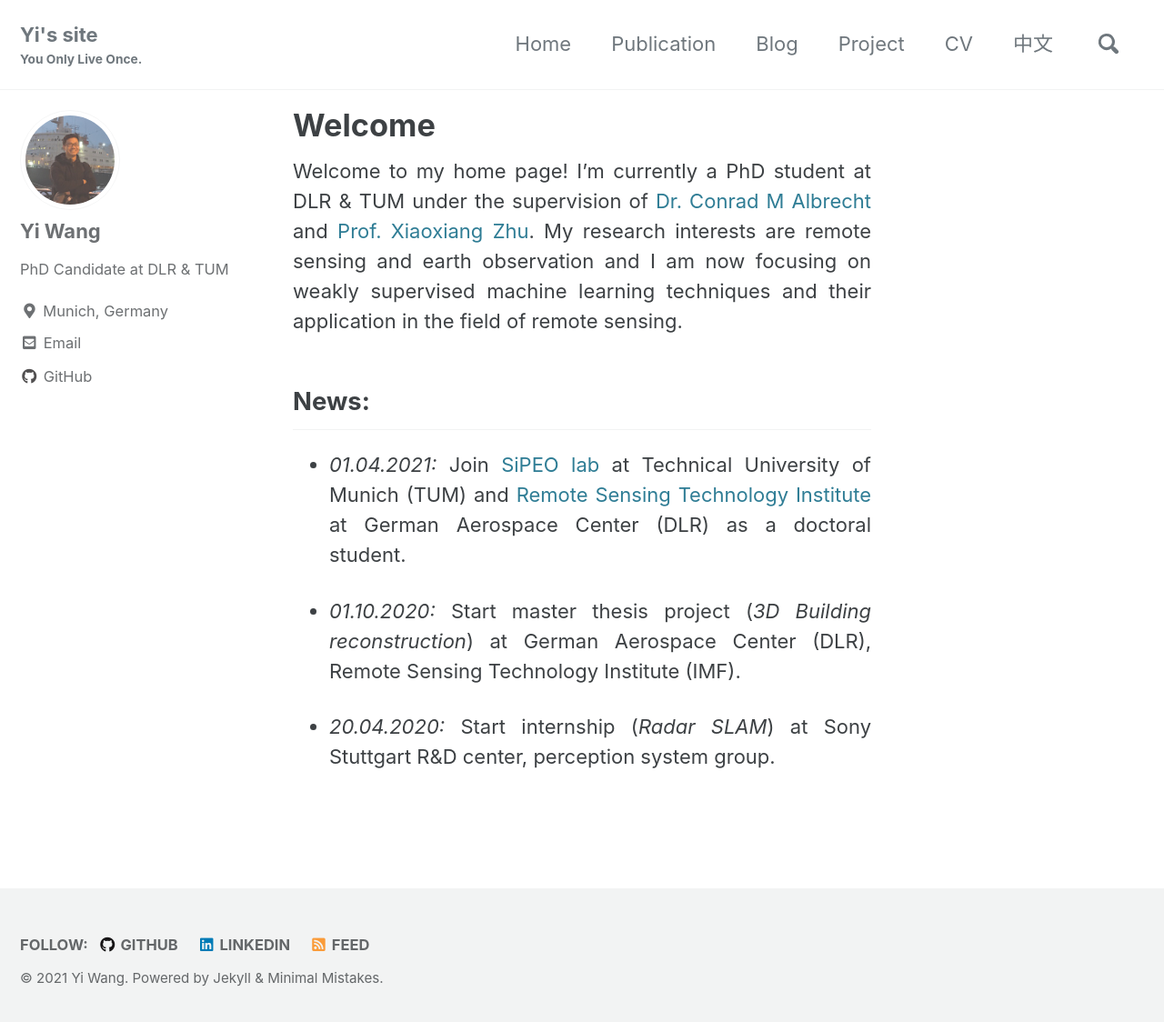
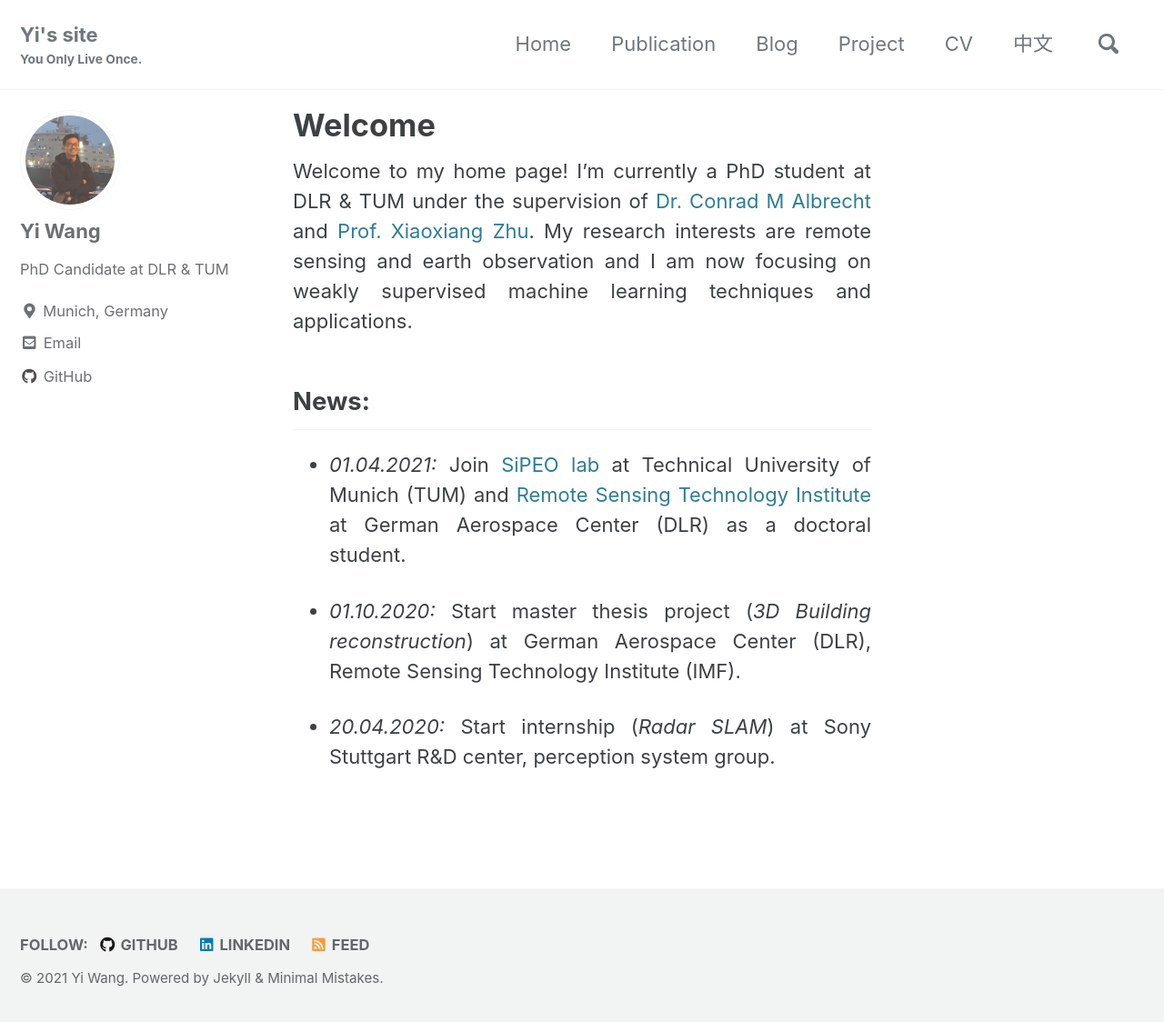
Before and after one commit to wangyi111/wangyi111.github.io, a Jekyll site: the page built from _pages/about.md, in a window 1280 px wide and 1131 px high. Shown: the top 1124 px of the window at 91% size. Built offline with Jekyll 4.4.1, drawn with Linux system fonts in a browser that asks for light colours; cached includes are drawn as plain includes.

Commit message:
update home page

```diff
--- a/_pages/about.md
+++ b/_pages/about.md
@@ -5,7 +5,7 @@ title: "Welcome"
 author_profile: true
 ---
 
-Welcome to my home page! I'm currently a PhD student at DLR & TUM under the supervision of [Dr. Conrad M Albrecht](https://www.lrg.tum.de/sipeo/team/dr-rer-nat-conrad-albrecht/) and [Prof. Xiaoxiang Zhu](https://www.lrg.tum.de/sipeo/team/zhu/). My research interests are remote sensing and earth observation and I am now focusing on weakly supervised machine learning techniques and their application in the field of remote sensing.
+Welcome to my home page! I'm currently a PhD student at DLR & TUM under the supervision of [Dr. Conrad M Albrecht](https://www.lrg.tum.de/sipeo/team/dr-rer-nat-conrad-albrecht/) and [Prof. Xiaoxiang Zhu](https://www.lrg.tum.de/sipeo/team/zhu/). My research interests are remote sensing and earth observation and I am now focusing on weakly supervised machine learning techniques and applications.
 
 ## News:
 * *01.04.2021:* Join [SiPEO lab](https://www.lrg.tum.de/sipeo/home/) at Technical University of Munich (TUM) and [Remote Sensing Technology Institute](https://www.dlr.de/eoc/en/desktopdefault.aspx/tabid-5279/8913_read-16239/) at German Aerospace Center (DLR) as a doctoral student.
```
